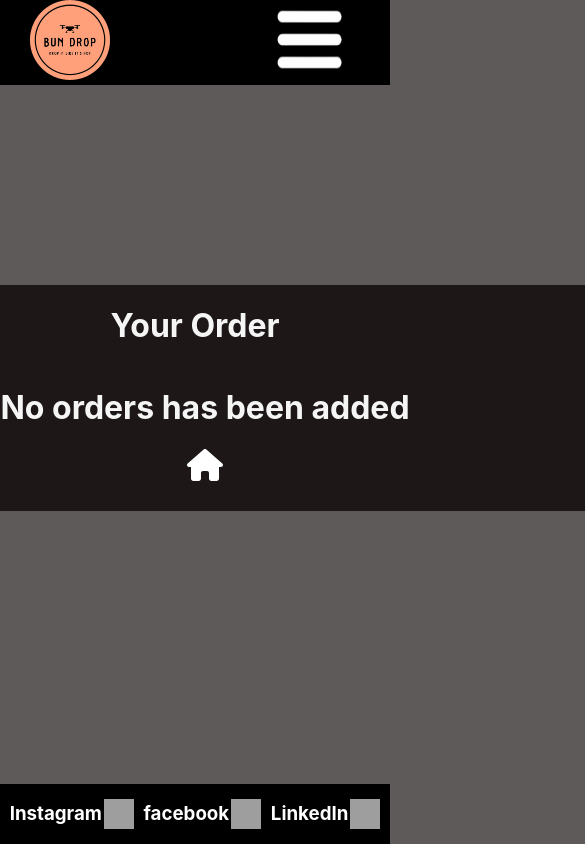
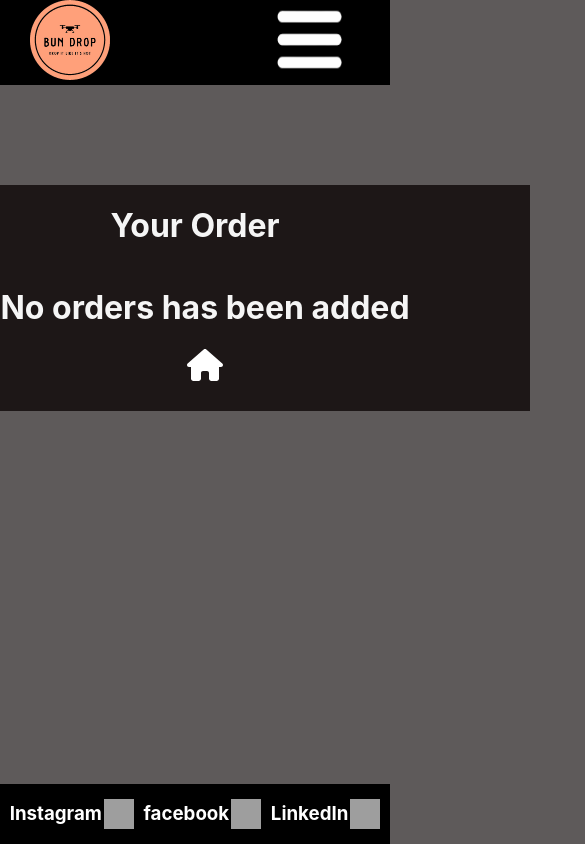
Before and after one commit to Jontzey/bundrop, a React (Create React App) app: page /order in a window 390 px wide. Shown: the top 844 px of the page, 585 px wide, since content can reach past the window. Built offline with nearby package versions, Linux system fonts and the light colour scheme; grey boxes are pictures that could not be loaded.

Commit message:
Update App.css
making orders smaller aswell

```diff
--- a/src/App.css
+++ b/src/App.css
@@ -323,6 +323,24 @@ h2{
   }
 
 }
+
+ @media screen and (max-width: 970px){
+
+    .Order-container{
+      display: flex;
+      flex-direction: column;
+      flex-wrap: wrap;
+      justify-content: center;
+      align-items: center;
+      width: 670px;
+      margin-top: 200px;
+      background-color: #1D1717;
+    }
+
+
+}
+
+
 @media screen and (max-height: 870px){
   .formSub{
     display: flex;
@@ -331,11 +349,14 @@ h2{
     margin-top: 10px;
     gap: 1px;
   }
-
-  .Pay-logo{
-    width: 60px;
-    height: 60px;
-    border-radius: 40px;
-    cursor: pointer;
+  .Order-container{
+    display: flex;
+    flex-direction: column;
+    flex-wrap: wrap;
+    justify-content: center;
+    align-items: center;
+    width: 670px;
+    margin-top: 100px;
+    background-color: #1D1717;
   }
 }
```
